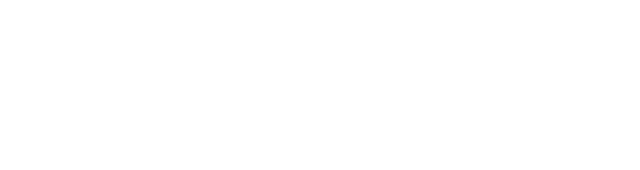
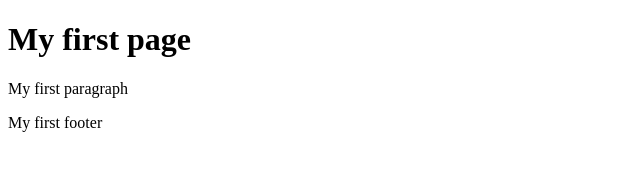
Before and after one commit to brunosalgueirosilva/playground, a plain HTML site: page index.html in a window 1280 px wide. Shown: the whole page, without its empty margins (0-640 px from the left). Drawn offline with Linux system fonts and the light colour scheme.

Commit message:
add dummy content to index

```diff
--- a/index.html
+++ b/index.html
@@ -5,6 +5,14 @@
     <title>Title</title>
 </head>
 <body>
-
+<header>
+    <h1>My first page</h1>
+</header>
+<main>
+    <p>My first paragraph</p>
+</main>
+<footer>
+    <p>My first footer</p>
+</footer>
 </body>
 </html>
```
